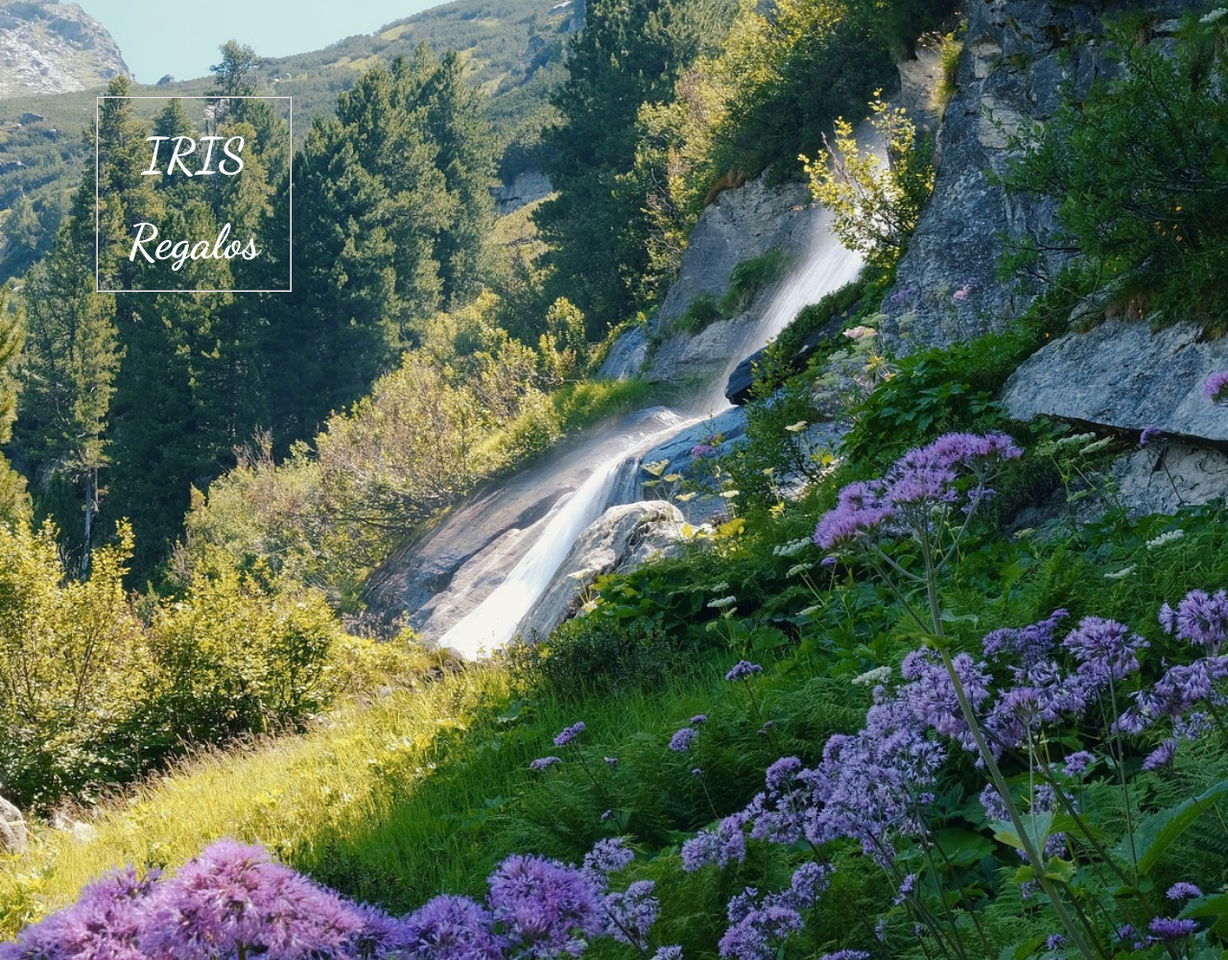
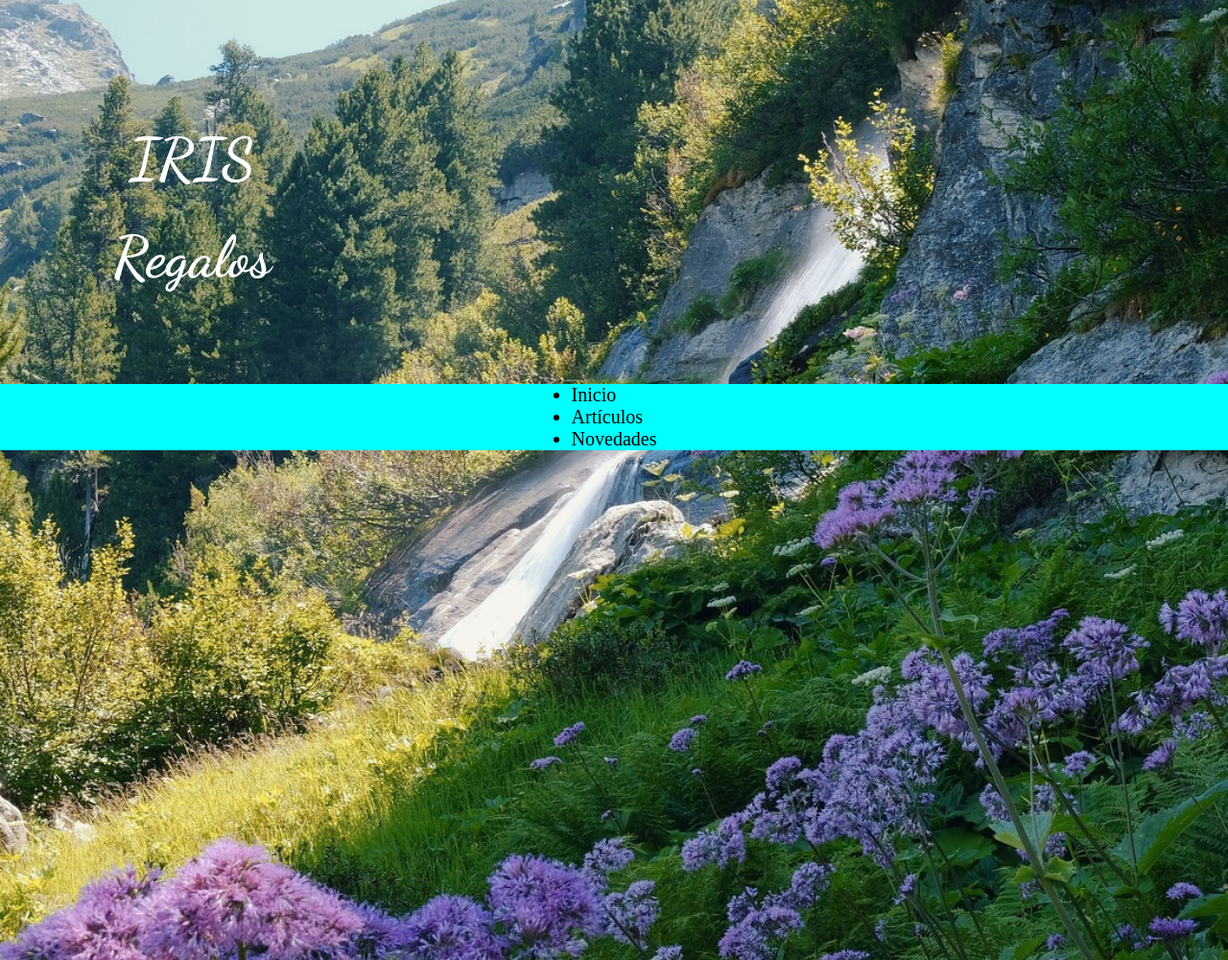
Before and after one commit to guiyeIbarra/negocio, a plain HTML site: page index.html in a window 1280 px wide. Shown: the whole page at 96% size. Drawn offline with Linux system fonts and the light colour scheme; a web font is replaced by a local one.

Commit message:
se agrega menu

```diff
--- a/index.html
+++ b/index.html
@@ -22,7 +22,18 @@
         <h1>IRIS</h1>
         <h2>Regalos</h2>
        </fieldset>
-    </header>
+      </header>
+
+       <div class="menu">
+       <nav>
+         <ul>
+          <li>Inicio</li>
+          <li>Artículos</li>
+          <li>Novedades</li>
+         </ul>
+       </nav>
+      </div>
+
       <main>
 
       </main>
--- a/styles.css
+++ b/styles.css
@@ -17,6 +17,7 @@ body {
     background-color: transparent;
     height: 200px;
     width: 200px;
+    border: none;
 }
 
 h1,
@@ -25,5 +26,12 @@ h2 {
     margin-top: 30px;
     color: white;
     font-family: "Dancing Script", cursive;
-    font-size: 50px;
+    font-size: 60px;
 }
+
+.menu {
+    font-size: 20px;
+    background-color: aqua;
+    display: flex;
+    justify-content: space-around;
+}
```
